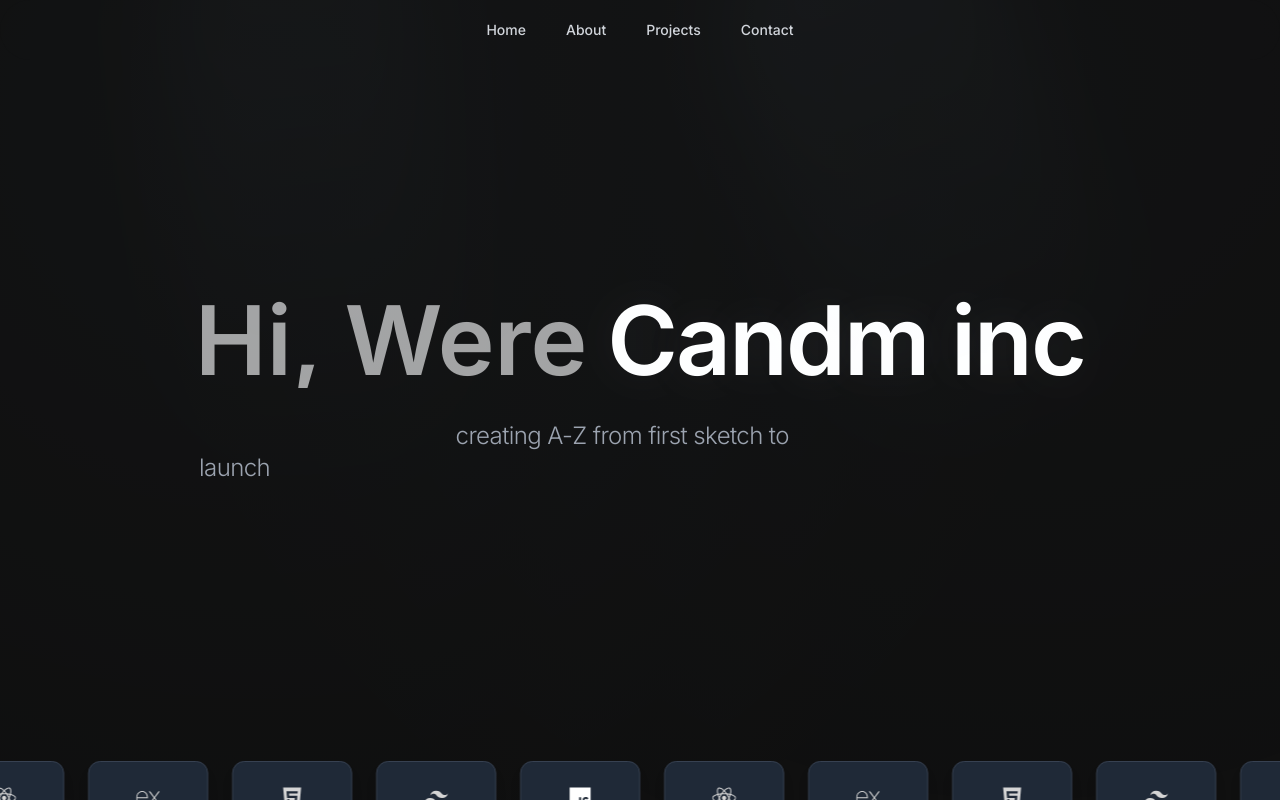
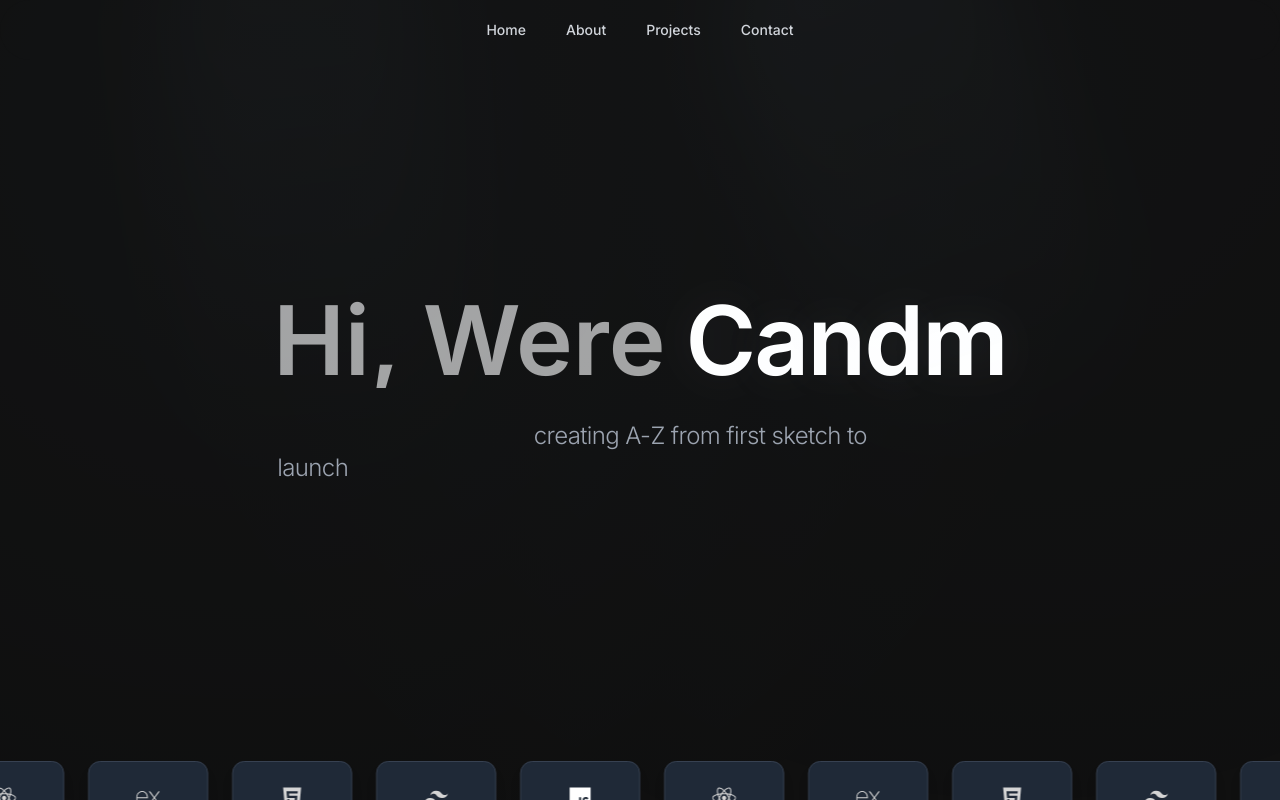
Before and after one commit to kaplos/portfolio2, a Next.js app: page / in a window 1280 px wide. Shown: the top 800 px of the page. Built offline with nearby package versions, Linux system fonts and the light colour scheme.

Commit message:
removed inc from name

```diff
--- a/src/app/components/HeroSection.jsx
+++ b/src/app/components/HeroSection.jsx
@@ -96,7 +96,7 @@ export default function HeroSection({ isMobile = false }) {
                         style={{ textShadow: '0 0 40px rgba(156,163,175,0.1)' }}
                         transition={{ duration: 0.6 }}
                     >
-                        Candm inc
+                        Candm
                     </motion.span>
                 </motion.div>
 
```
